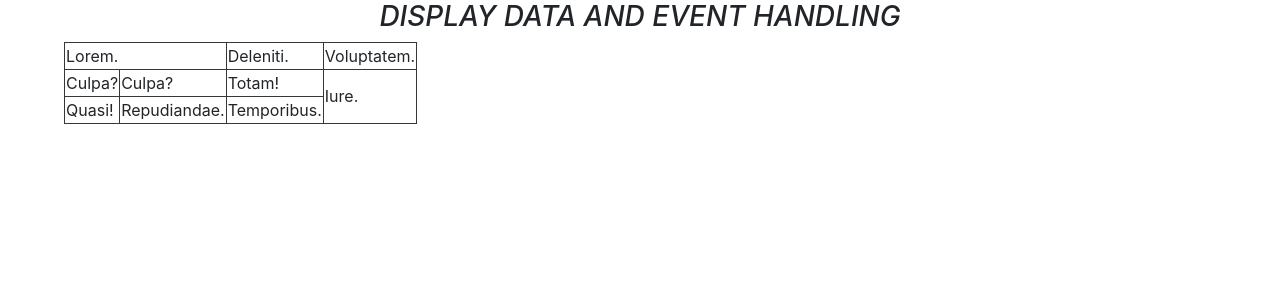
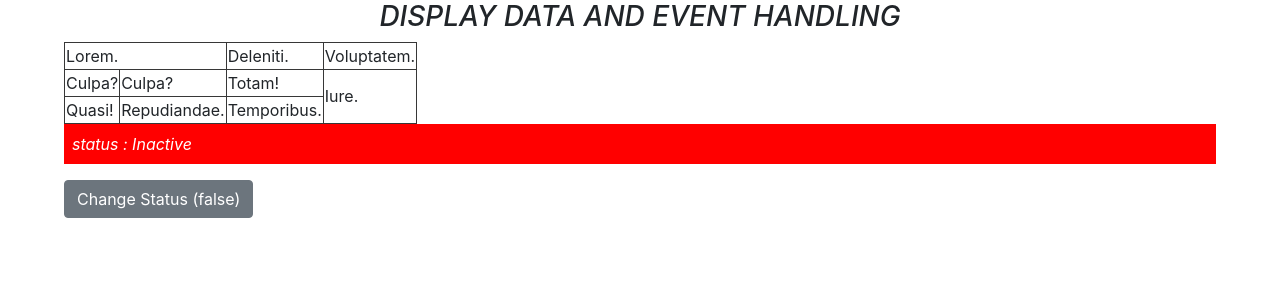
Before and after one commit to dineshgopalchand/Angular-class-16, an Angular app: page / in a window 1280 px wide. Shown: the top 300 px of the page. Built offline with nearby package versions, Linux system fonts and the light colour scheme.

Commit message:
class binding and style binding completed

```diff
--- a/src/app/data-event/data-event.component.html
+++ b/src/app/data-event/data-event.component.html
@@ -28,3 +28,21 @@
         <td>Temporibus.</td>
     </tr>
 </table>
+<div>
+    <!-- <button class="btn  m-2" [ngClass]="{
+        'btn-primary  some-other-class': !isActive,
+        'some-other-class1': !isActive,
+        'btn-danger': isActive
+    }">
+       {{
+           isActive?'Inactive':'Active'
+       }}
+    </button> -->
+    <!-- <p class="p-2" [class.active]="isActive" [class.inactive]="!isActive">status : {{ isActive?'Active':'Inactive' }} </p> -->
+    <p class="p-2" [class.active]="isActive" [class.inactive]="!isActive" [style.fontWeight]="isActive?'bold':'normal'" [style.font-style]="isActive?'unset':'italic'">
+        status : {{ isActive?'Active':'Inactive' }}
+    </p>
+
+    <button class="btn btn-secondary" (click)="changeStatus()">Change Status ({{isActive}})</button>
+
+</div>
--- a/src/app/data-event/data-event.component.scss
+++ b/src/app/data-event/data-event.component.scss
@@ -7,3 +7,13 @@ td {
 td {
     border: 1px solid #373737;
 }
+
+.active {
+    background: green;
+    color: white;
+}
+
+.inactive {
+    background: red;
+    color: white;
+}
--- a/src/app/data-event/data-event.component.ts
+++ b/src/app/data-event/data-event.component.ts
@@ -13,9 +13,13 @@ export class DataEventComponent implements OnInit {
   tableTitle = 'Attribute binding sample';
   colSpan = 2;
   rowSpan = 2;
+  isActive = false;
   constructor() { }
 
   ngOnInit() {
+  }
+  changeStatus() {
+    this.isActive = !this.isActive;
   }
   get titleVal() {
     // return this.title.toUpperCase();
```
